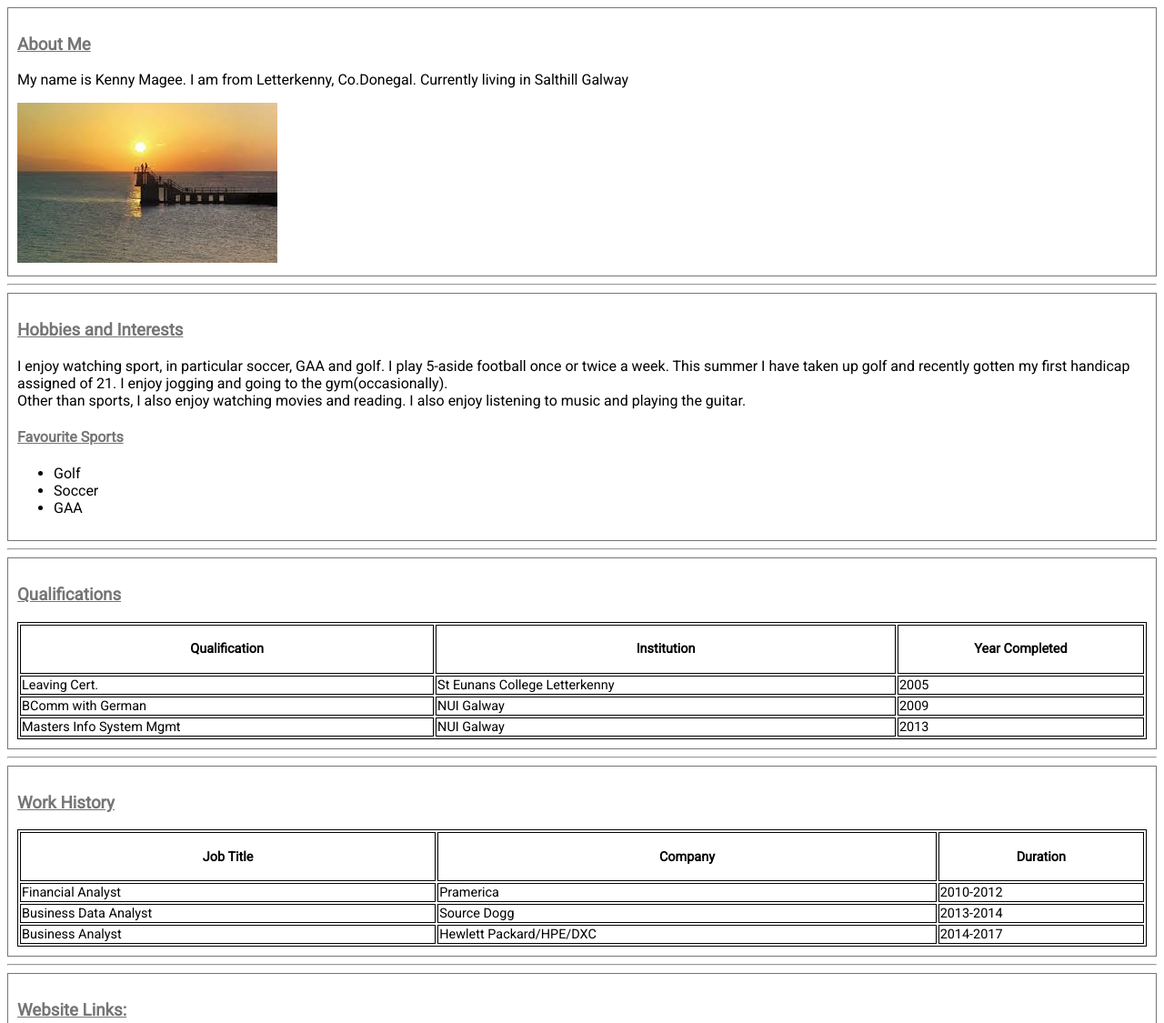
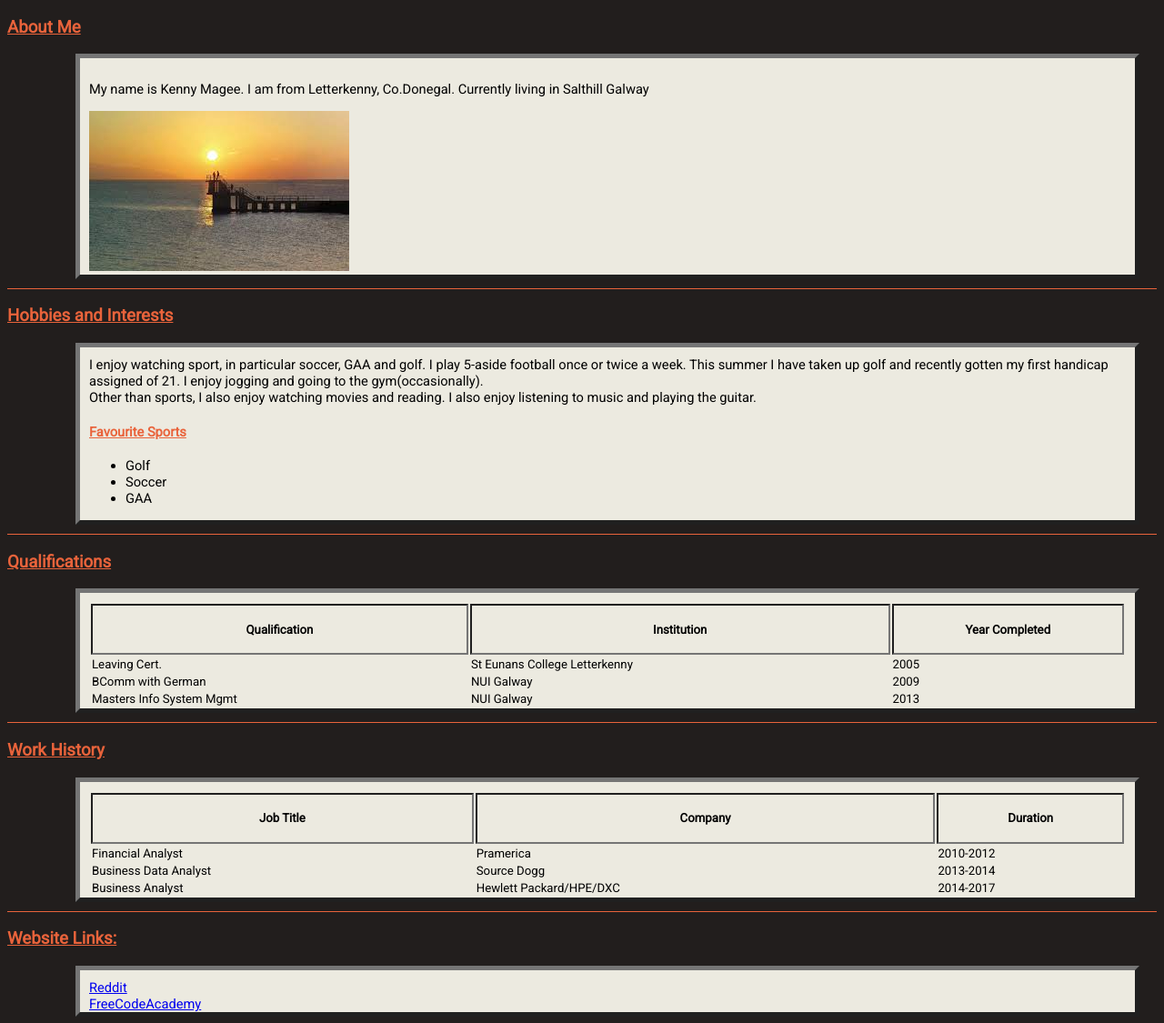
Before and after one commit to KMagee/Week2, a plain HTML site: page html/aboutme.html in a window 1280 px wide. Shown: the top 1125 px of the page at 91% size. Drawn offline with Linux system fonts and the light colour scheme; files whose address does not match are found by name.

Commit message:
changes to layout 011117

```diff
--- a/html/aboutme.html
+++ b/html/aboutme.html
@@ -13,8 +13,9 @@
     <div>
         <!-- structure the page with semantic tags, articles, section, asides -->
         <article>
+                        <h3><u>About Me</u></h3>
                 <section>
-                    <h3><u>About Me</u></h3>
+
                     <p>My name is Kenny Magee. I am from Letterkenny, Co.Donegal. Currently living in Salthill Galway</p>
                     <img
                     src="C:\Users\magee14\JavaWeek1AllFiles\week1_Java\data\images\salthillimage.jpg"
@@ -23,9 +24,8 @@
 
                 </section>
                 <hr>
-
+                <h3><u>Hobbies and Interests</u></h3>
                 <section>
-                        <h3><u>Hobbies and Interests</u></h3>
                         I enjoy watching sport, in particular soccer, GAA and golf. I play 5-aside football once or twice a week.
                         This summer I have taken up golf and recently gotten my first handicap assigned of 21.
                         I enjoy jogging and going to the gym(occasionally).
@@ -44,10 +44,8 @@
         </article>
 
         <article>
-
+                        <h3><u>Qualifications</u></h3>
                 <section>
-                        <h3><u>Qualifications</u></h3>
-
                         <table>
                                 <tr>
                                         <th>Qualification</th><th>Institution</th><th>Year Completed</th>
@@ -73,9 +71,8 @@
                         </section>
                         <hr>
 
+                        <h3><u>Work History</u></h3>
                             <section>
-                                    <h3><u>Work History</u></h3>
-
                                                             <table>
                                                                     <tr>
                                                                             <th>Job Title</th><th>Company</th><th>Duration</th>
@@ -106,10 +103,12 @@
 
 
                             <hr>
+                            <h3><u>Website Links:</u></h2>
                             <section>
+
                                     <nav>
                                             <!-- links typically go inide the naz -->
-                                            <h3><u>Website Links:</u></h2>
+
                                             <a href = 'https://www.reddit.com/r/Frontend/top/?sort=top&t=all'>Reddit</a> <br>
                                             <a href = 'https://www.freecodecamp.org/'>FreeCodeAcademy</a><br>
 
--- a/html/mystyles.css
+++ b/html/mystyles.css
@@ -3,7 +3,7 @@
 /* First Tag Styles */
 
 body {font-family: "Roboto", sans-serif;
-      background-color:white;}
+      background-color:#221E1D;}
 
 table, th, td {
     font-family:  "Roboto", sans-serif;
@@ -13,22 +13,43 @@ table, th, td {
 
 table {
                 width: 100%;
+                border: 0cm;
             }
 
 th {
                 height: 50px;
+                border: 2px inset #757575;
             }
 
+td {
+    border: 0cm;
+
+}
+
 h2, h3, h4 {
-    color: #757575;
+    color: #E9633B;
 }
+
+hr {
+    height: 1px;
+    color: #E9633B;
+    background: #E9633B;
+    font-size: 0;
+    border: 0;
+}
+
+
 
 section {
     margin: 0 1.5%;
-    margin-left: auto;
-    margin-right: auto;
-    padding: 10px;
-    border: 1px solid #757575
+    margin-left: 75px;
+    margin-bottom: 10px;
+    padding-left: 10px;
+    padding-right: 10px;
+    padding-top: 10px;
+    border: 5px outset #757575;
+    background-color: #ECEAE0;
+    font-size: 11pt;
 
 }
 
```
